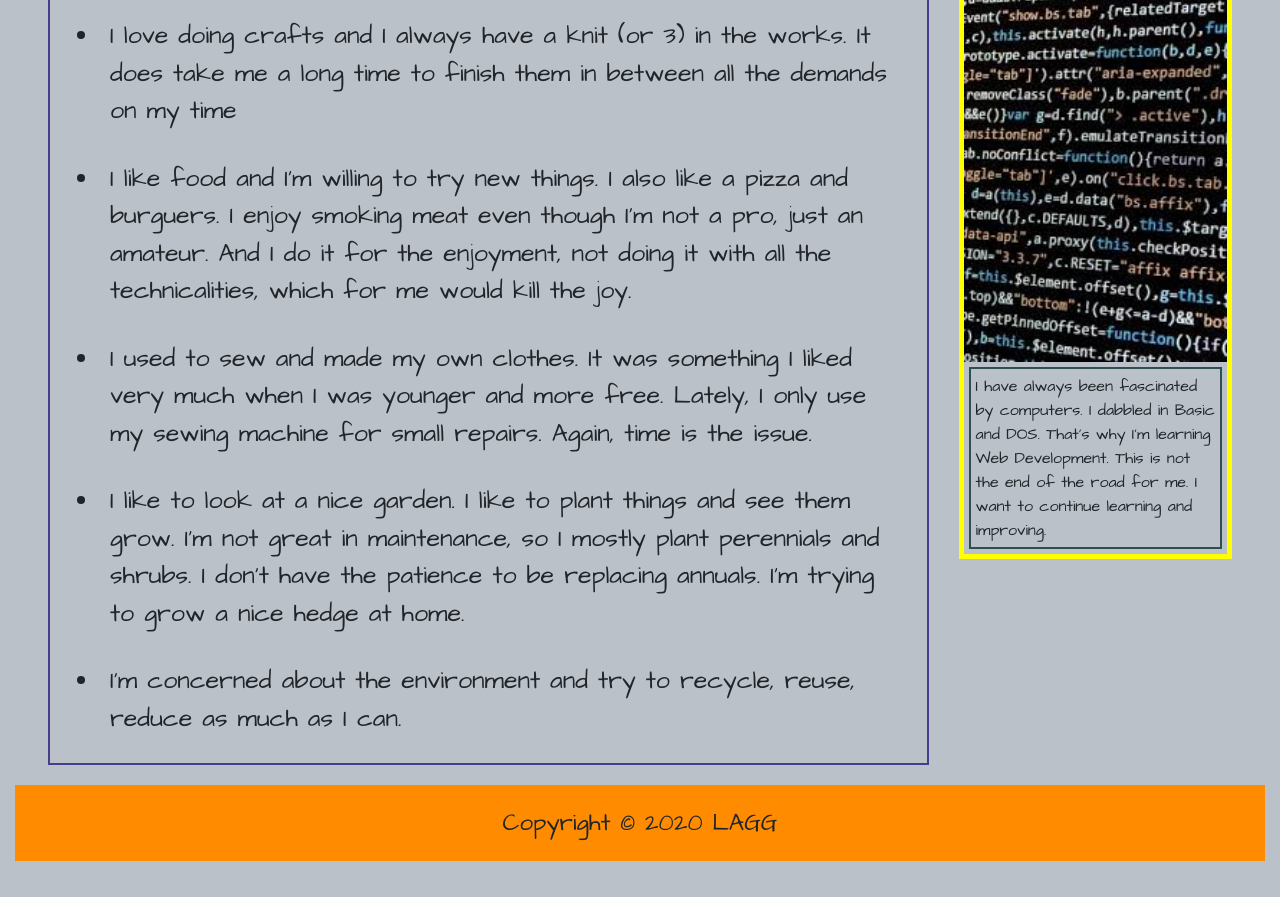
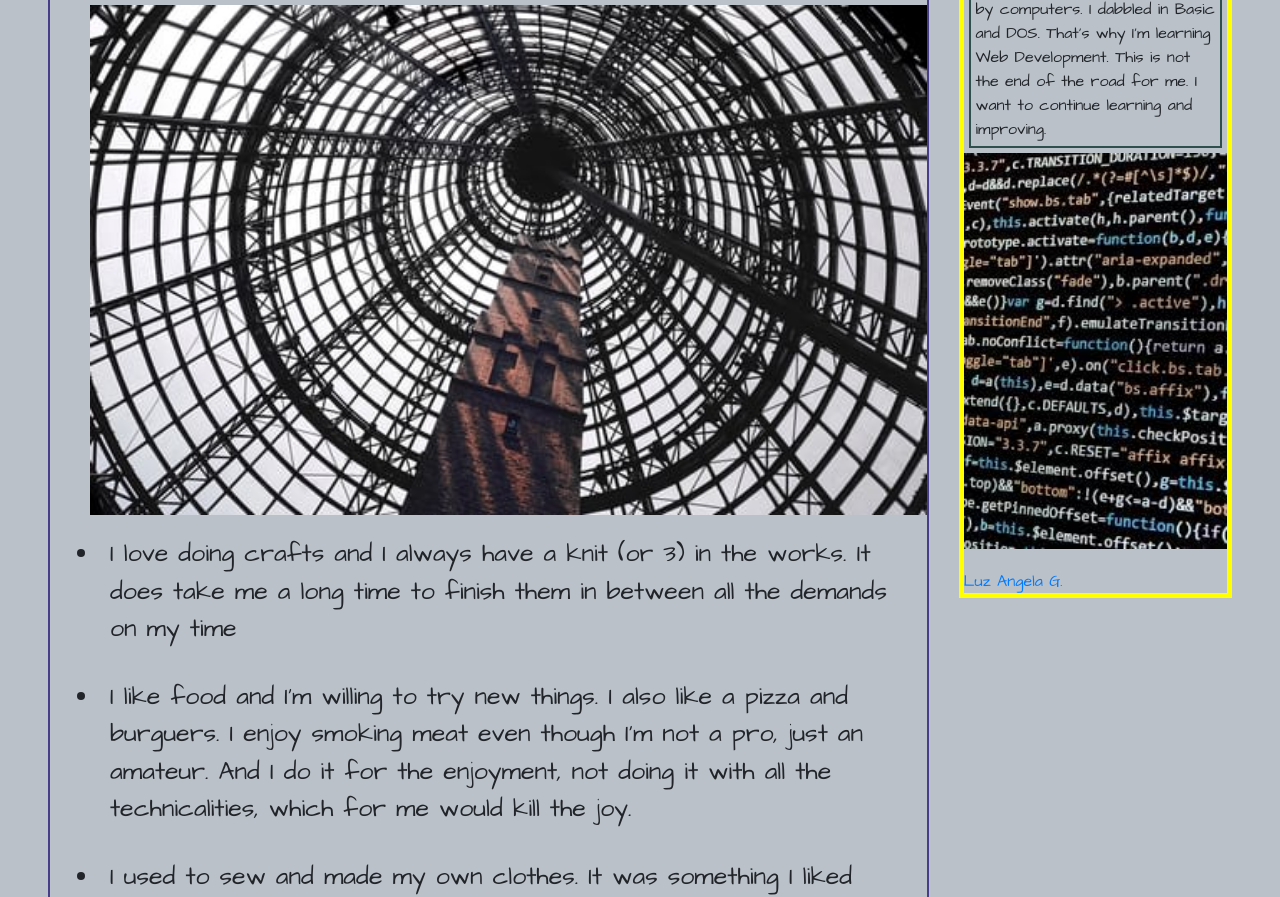
Before and after one commit to lalaggv2/updated-portfolio, a plain HTML site: page index.html in a window 1280 px wide. Shown: the part 230-1127 px from the top of the page. Drawn offline with nearby package versions, Linux system fonts and the light colour scheme.

Commit message:
final fixes, added LI badge, new images

```diff
--- a/assets/css/styles.css
+++ b/assets/css/styles.css
@@ -107,3 +107,7 @@ label {
     border-width: 2px;
     border-color: darkslateblue;
 }
+
+.LI-profile-badge {
+    margin-top: 20px;
+}
--- a/index.html
+++ b/index.html
@@ -17,6 +17,7 @@
     <script src="https://stackpath.bootstrapcdn.com/bootstrap/4.1.3/js/bootstrap.min.js"
         integrity="sha384-ChfqqxuZUCnJSK3+MXmPNIyE6ZbWh2IMqE241rYiqJxyMiZ6OW/JmZQ5stwEULTy"
         crossorigin="anonymous"></script>
+    <script type="text/javascript" src="https://platform.linkedin.com/badges/js/profile.js" async defer></script>
     <link rel="stylesheet" href="assets/css/styles.css">
 </head>
 
@@ -60,6 +61,7 @@
                 <section class="aboutme">
                     <h1>About Me</h1>
                     <ul>
+                        <img src="assets/images/archi.jfif" alt="building pic" class="responsive">
 
                         <li class="about">I love doing crafts and I always have a knit (or 3) in the works. It does
                             take
@@ -109,8 +111,6 @@
                 <aside>
                     <h2>Why?</h2>
 
-                    <img src="assets/images/coding.jfif" alt="coding image" class="responsive">
-
                     <p class="text1"> I have always been fascinated by computers. I dabbled in Basic and DOS. That's
                         why
                         I'm learning Web Development. This is not
@@ -118,6 +118,14 @@
                         of
                         the road for me. I want to continue learning and improving.
                     </p>
+
+                    <img src="assets/images/coding.jfif" alt="coding image" class="responsive">
+
+                    <div class="LI-profile-badge" data-version="v1" data-size="medium" data-locale="en_US"
+                        data-type="vertical" data-theme="dark" data-vanity="luz-angela-g-3256769b"><a
+                            class="LI-simple-link"
+                            href='https://www.linkedin.com/in/luz-angela-g-3256769b?trk=profile-badge'>Luz Angela G.</a>
+                    </div>
 
                     <!--img src="assets/images/modern_science_and_technology_picture_01_hd_picture_168741.jpg"
                         alt="Screens with different images" class="responsive"-->
```
Also changed, not shown: assets/images/archi.jfif (added), 1 other file.
